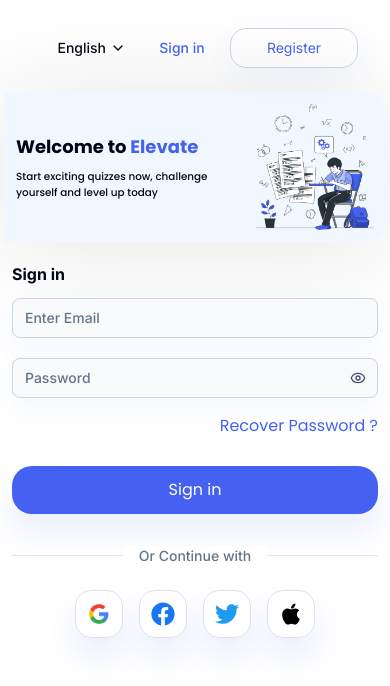
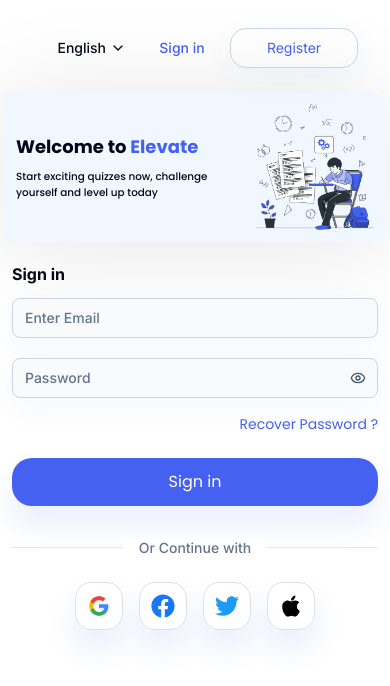
Before and after one commit to Sherif-El-Sheikh/online-exam, a Next.js app: page /auth/login in a window 390 px wide. Shown: the top 686 px of the page. Built offline with nearby package versions, Linux system fonts and the light colour scheme.

Commit message:
Update Login Form Responsive

```diff
--- a/src/app/auth/login/_components/login-form.tsx
+++ b/src/app/auth/login/_components/login-form.tsx
@@ -16,7 +16,7 @@ export default function LoginForm() {
     })
     return (
         <Form {...form}>
-            <form className="md:w-3/4 lg:w-3/4 xl:w-4/6 2xl:w-1/2">
+            <form className="min-[576px]:max-md:w-3/4 md:w-3/4 lg:w-3/4 xl:w-4/6 2xl:w-1/2 min-[576px]:max-md:mx-auto">
                 {/* Email */}
                 <FormField
                 control={form.control}
@@ -66,7 +66,7 @@ export default function LoginForm() {
                 />
 
                 {/* Recover Password ? */}
-                <Link href="/auth/forgot-password" className="text-end flex justify-end font-poppins font-normal text-base text-main mb-7 ">
+                <Link href="/auth/forgot-password" className="text-end flex justify-end font-poppins font-normal text-sm lg:text-base text-main mb-6 ">
                 Recover Password ?
                 </Link>
 
--- a/src/app/auth/login/page.tsx
+++ b/src/app/auth/login/page.tsx
@@ -5,7 +5,7 @@ export default function Page() {
     return (
         <div className="px-3 py-2">
             {/* Title */}
-            <h2 className="mb-3 font-inter text-base font-bold sm:text-lg md:mb-5 md:mt-20 md:text-xl lg:text-2xl">
+            <h2 className="mb-3 font-inter text-base font-bold sm:text-lg md:mb-5 md:mt-20 md:text-xl lg:text-2xl min-[576px]:max-md:ml-20">
             Sign in
             </h2>
 
```
